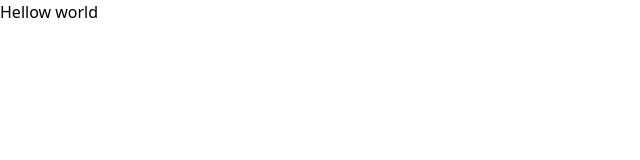
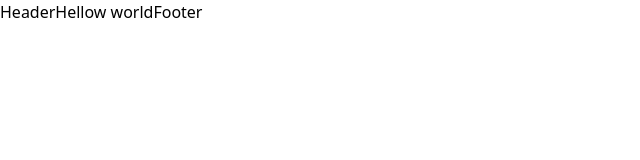
Before and after one commit to a1kashnya/seller-telegram-web-app, a Next.js app: page / in a window 1280 px wide. Shown: the top 160 px of the page, without its empty margins (0-640 px from the left). Built offline with nearby package versions, Linux system fonts and the light colour scheme.

Commit message:
Add header & footer

```diff
--- /dev/null
+++ b/app/_components/_layout/Footer.js
@@ -0,0 +1,5 @@
+const Footer = () => {
+  return <>Footer</>
+}
+
+export default Footer
--- /dev/null
+++ b/app/_components/_layout/Header.js
@@ -0,0 +1,7 @@
+const Header = async () => {
+  return (
+    <>Header</>
+  )
+}
+
+export default Header
--- a/app/layout.js
+++ b/app/layout.js
@@ -1,4 +1,6 @@
 import "./globals.css";
+import Header from "@/_components/_layout/Header"
+import Footer from "@/_components/_layout/Footer"
 
 export const metadata = {
   title: "SellerWebApp",
@@ -9,7 +11,11 @@ const RootLayout = ({ children }) => {
   return (
     <html lang="ru">
       <body>
-        {children}
+        <div>
+          <Header />
+            {children}
+          <Footer />
+        </div>
       </body>
     </html>
   );
```
